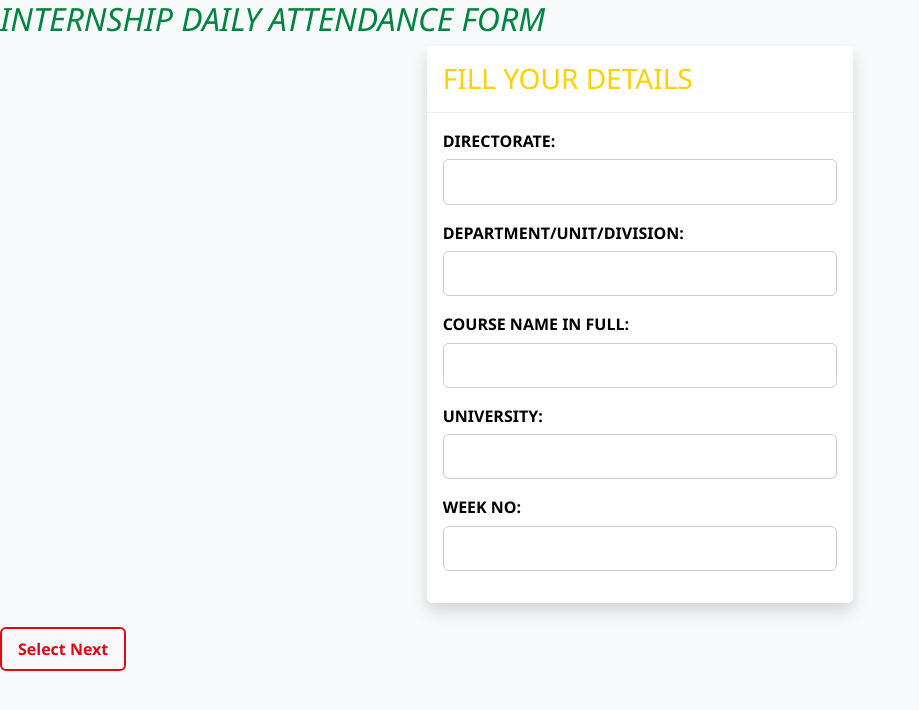
After one commit to DevTalix/EARS-SYSTEM, a PHP site: page /components/report_submission.html in a window 1280 px wide. The commit adds this page. Shown: the top 710 px of the page, without its empty margins (0-919 px from the left). Run offline with PHP 8.4, Linux system fonts and the light colour scheme.

Commit message:
attendance form

```diff
--- /dev/null
+++ b/ears-system/frontend/components/report_submission.html
@@ -0,0 +1,108 @@
+<!DOCTYPE html>
+<html lang="en">
+<head>
+  <meta charset="UTF-8">
+  <meta name="viewport" content="width=device-width, initial-scale=1.0">
+  <title>Internship Daily Attendance Form</title>
+  <link href="https://cdn.jsdelivr.net/npm/bootstrap@5.3.0/dist/css/bootstrap.min.css" rel="stylesheet">
+  <link href="https://cdnjs.cloudflare.com/ajax/libs/font-awesome/6.4.0/css/all.min.css" rel="stylesheet">
+  <link rel="stylesheet" href="../styles/buttons.css">
+  <link rel="stylesheet" href="../styles/forms.css">
+  <link rel="stylesheet" href="../admin/css/admin.css">
+</head>
+<body>
+
+  <em><h2 style="color: var(--kcca-green);">INTERNSHIP DAILY ATTENDANCE FORM</h2></em>
+<div class="col-lg-4 mx-auto">
+    <div class="card shadow mb-4">
+       <div class="card-header py-3">
+        <h3 class="m-0 font-weight-bold" style="color: var(--kcca-yellow);">FILL YOUR DETAILS</h3>
+    </div>
+
+    <div class="card-body">
+        <div>
+            <label for="directorate">DIRECTORATE:</label>
+            <input type="text" id="directorate" name="directorate" required>
+        </div>
+        <div>
+            <label for="department">DEPARTMENT/UNIT/DIVISION:</label>
+            <input type="text" id="department" name="department" required>
+        </div>
+        <div>
+            <label for="course">COURSE NAME IN FULL:</label>
+            <input type="text" id="course" name="course" required>
+        </div>
+        <div>
+            <label for="university">UNIVERSITY:</label>
+            <input type="text" id="university" name="university" required>
+        </div>
+        <div>
+            <label for="week">WEEK NO:</label>
+            <input type="text" id="week" name="week" required>
+        </div>
+              </div>
+            </div>
+        </div>
+    </div>
+    <button class="btn-kcca btn-outline-kcca" onclick="ShowFormSection()">Select Next</button>
+
+    <div id="formSection" class="hidden">
+        <form>
+
+                <div>
+                <label for="date">Date:</label>
+                <input type="date" id="date" name="date" required>
+                </div>
+
+                <div>
+                <label for="activity">Activity Performed:</label><br>
+                <textarea id="activity" name="activity" rows="4" cols="50" required></textarea>
+                </div>
+
+                <div>
+                <label for="supervisor">Supervisor:</label>
+                <input type="text" id="supervisor" name="supervisor" required>
+                </div>
+
+                <div>
+                <label for="timeIn">Time In:</label>
+                <input type="time" id="timeIn" name="timeIn" required>
+                </div>
+
+                <div>
+                <label for="timeOut">Time Out:</label>
+                <input type="time" id="timeOut" name="timeOut" required>
+                </div>
+         </form>
+         <button class="btn-kcca btn-outline-kcca" onclick="showUpload()">Select Next For PDF Upload</button>
+
+</div>
+
+
+
+                <div id="uploadSection" class="hidden">
+                <div>
+                    <label for="pdfUpload">Upload Attendance Sheet (PDF):</label>
+                    <input type="file" id="pdfUpload" name="pdfUpload" accept="application/pdf" required>
+                    <button class="btn-kcca btn-outline-kcca" >Submit</button>
+                </div>
+
+
+
+  <script>
+    function ShowFormSection()  {
+      document.getElementById('formSection').classList.remove('hidden');
+    }
+    function showUpload() {
+      document.getElementById('uploadSection').classList.remove('hidden');
+    }
+
+    document.getElementById('attendanceForm').addEventListener('submit', function(e) {
+      e.preventDefault();
+      alert('Form submitted successfully!');
+      //BACKEND LOGIC
+    });
+  </script>
+
+</body>
+</html>
--- a/ears-system/frontend/styles/forms.css
+++ b/ears-system/frontend/styles/forms.css
@@ -1,6 +1,9 @@
 input[type="text"],
 input[type="email"],
 input[type="password"],
+input[type="date"],
+input[type="time"],
+
 textarea,
 select {
   border: 1px solid #ccc;
@@ -24,6 +27,9 @@ label {
   margin-bottom: 0.4rem;
   color: var(--kcca-black);
 }
+.hidden {
+  display: none;
+}
 
 .form-error {
   color: #dc3545;
```
